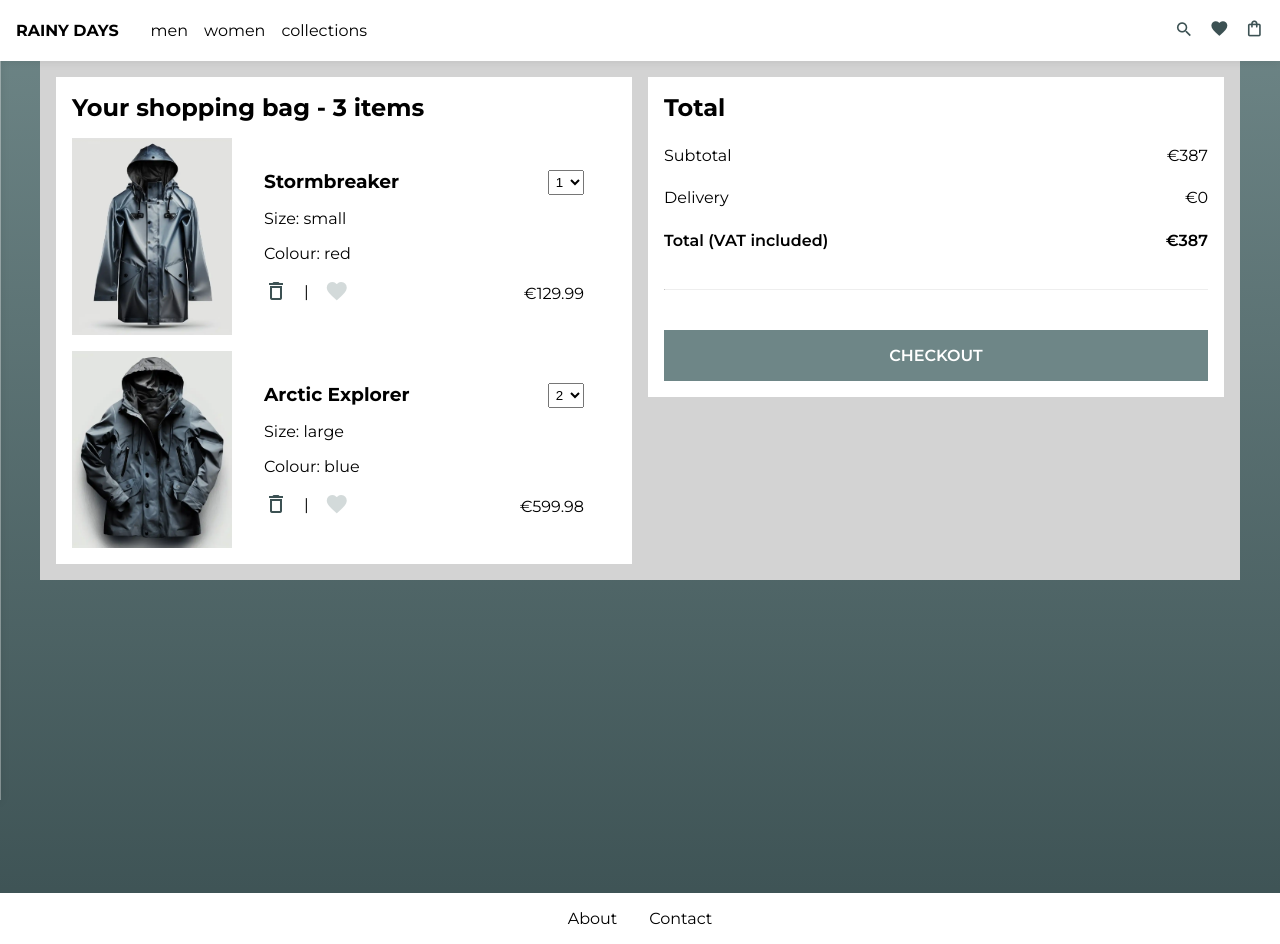
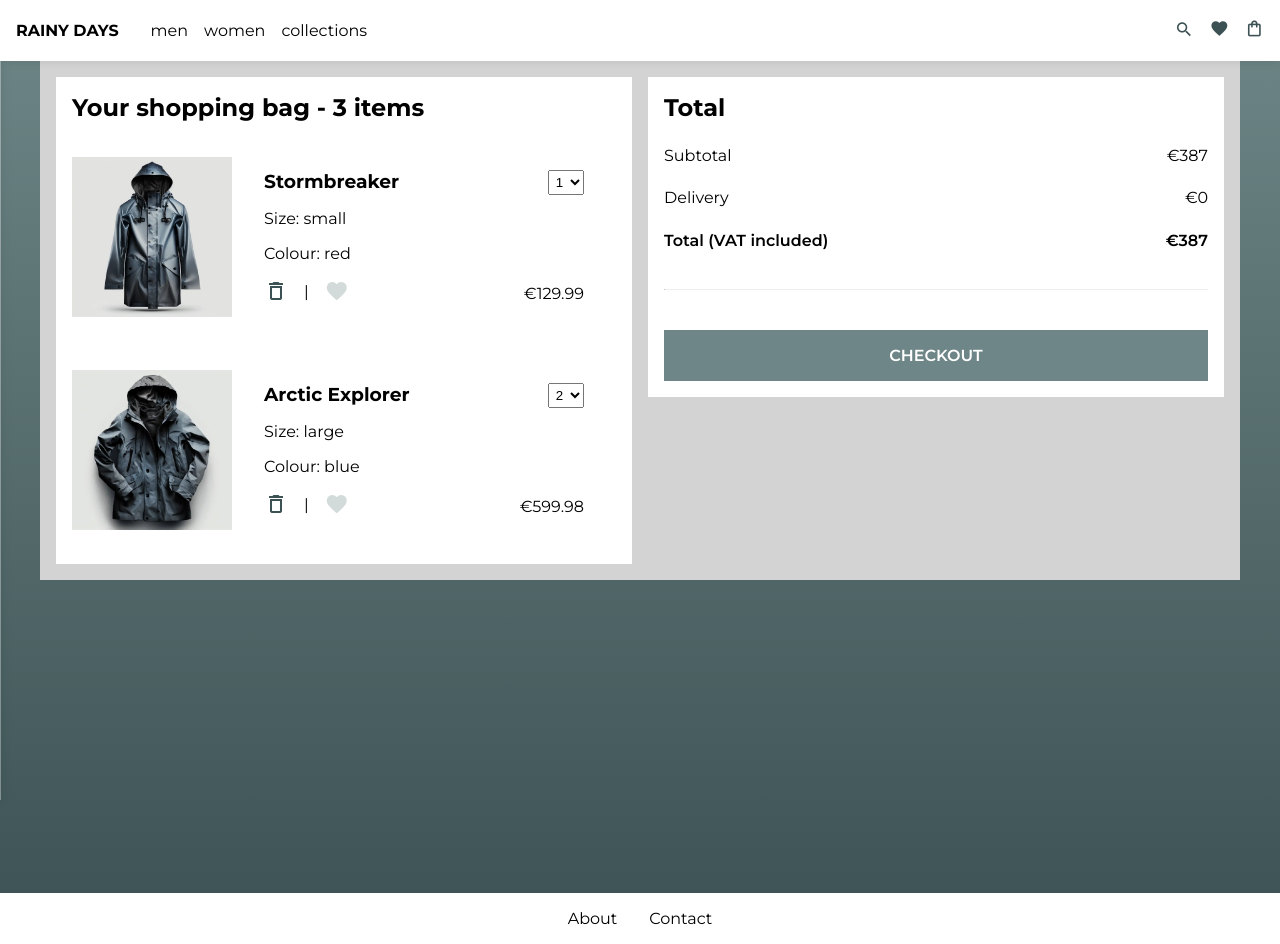
Before and after one commit to kyrregjerstad/Rainy-Days, a SvelteKit app: page /cart in a window 1280 px wide. Built offline with nearby package versions, Linux system fonts and the light colour scheme.

Commit message:
update safari cart item bug

```diff
--- a/src/components/cart/orderItem.svelte
+++ b/src/components/cart/orderItem.svelte
@@ -93,11 +93,13 @@
   }
 
   .order-item-image {
+    display: flex;
+    justify-content: center;
+    align-items: center;
     flex: 1;
   }
 
   .order-item-image img {
-    height: 100%;
     object-fit: cover;
   }
 
```
